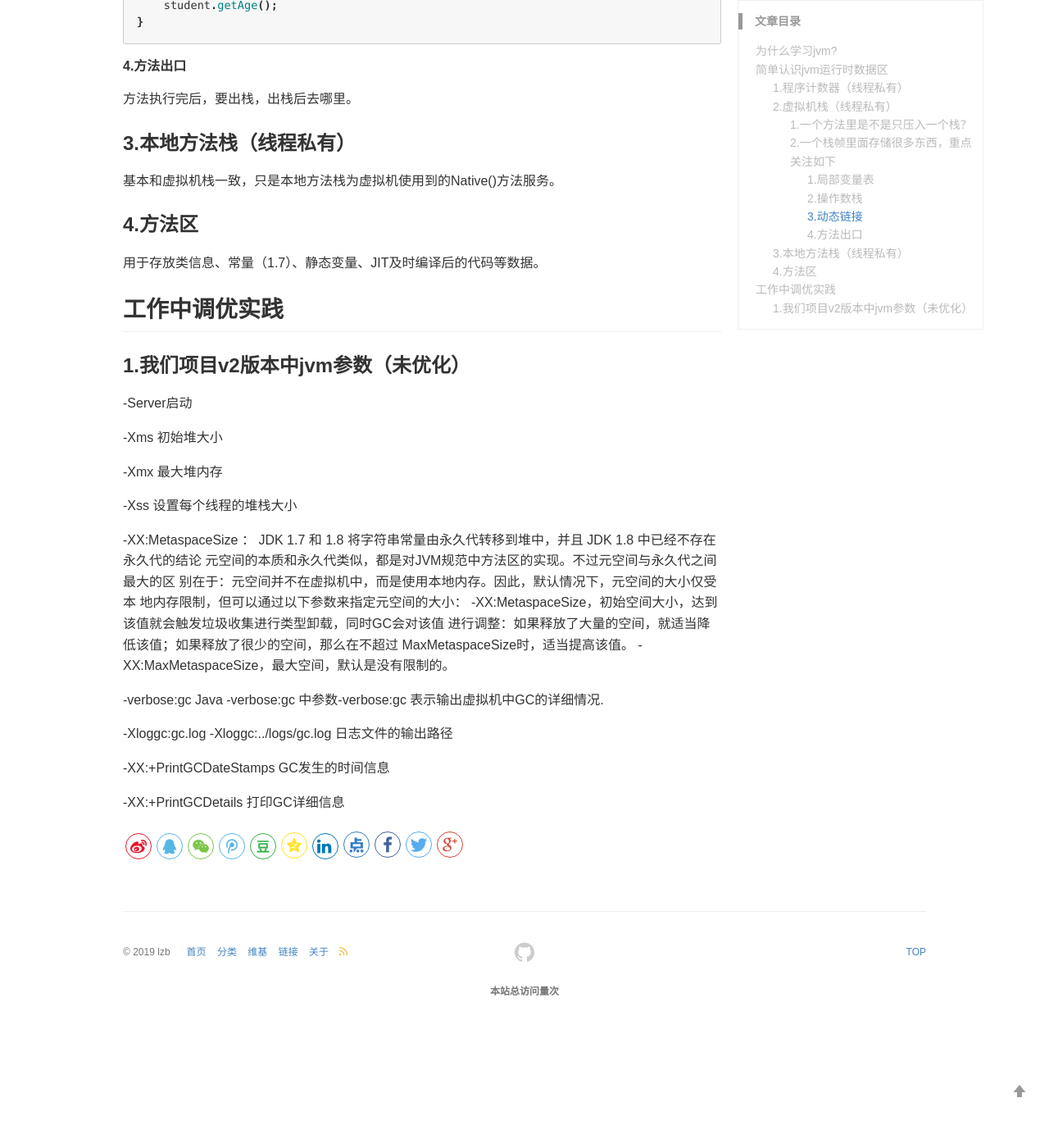
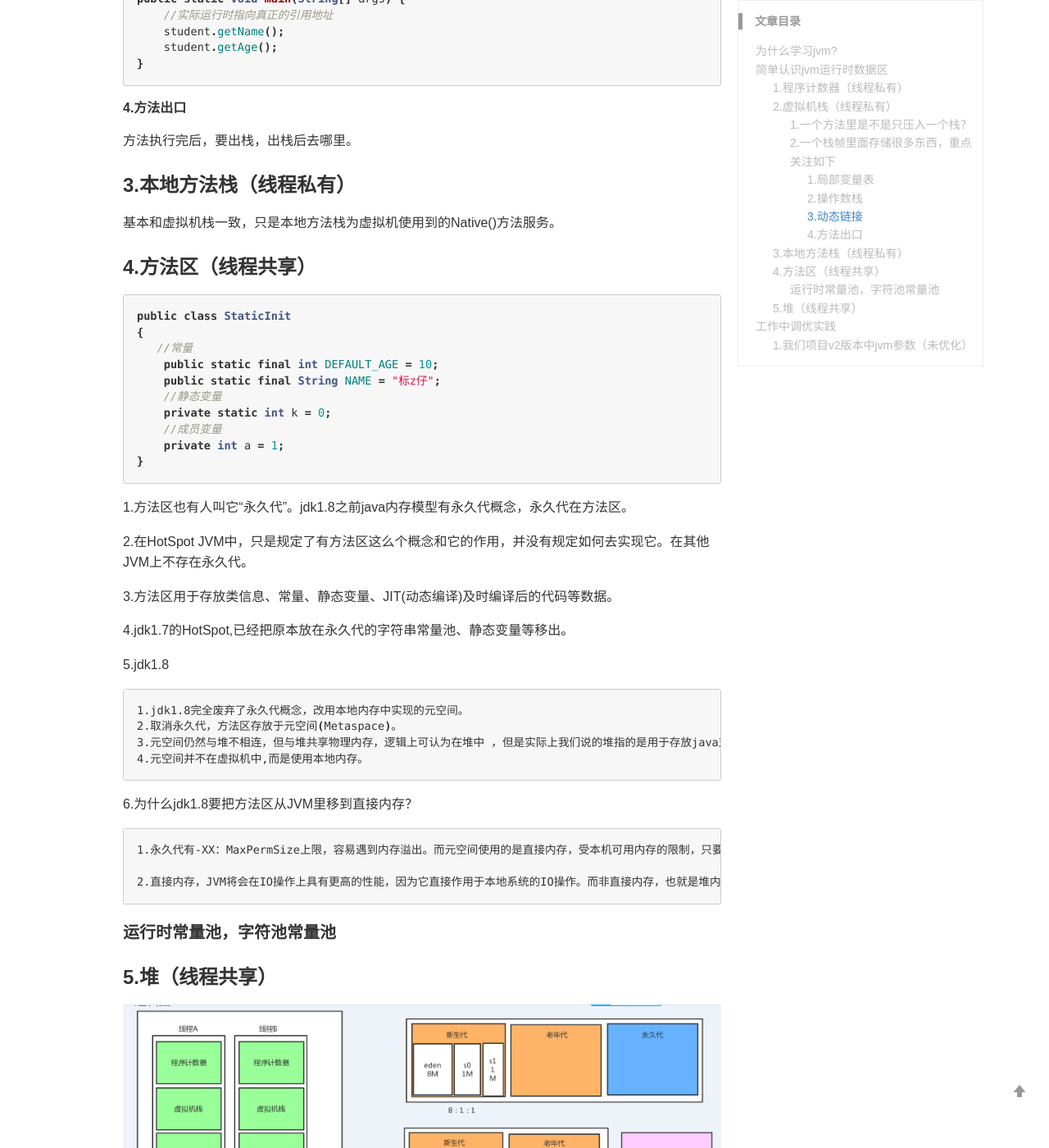
Before and after one commit to lizb0907/lizb0907.github.io, a Jekyll site: the page built from _posts/jvm/2020-05-31-Jvm.md, in a window 1280 px wide and 1400 px high, scrolled down 4095 px. Shown: the whole window at 82% size. Built offline with Jekyll 4.4.1, drawn with Linux system fonts in a browser that asks for light colours; comment, search, counter and statistics services are not loaded; before the commit the page ends 5353 px from its top, so only the background shows below that; some of the changed text lies outside the part shown.

Commit message:
update jvm

````diff
--- a/_posts/jvm/2020-05-31-Jvm.md
+++ b/_posts/jvm/2020-05-31-Jvm.md
@@ -127,9 +127,57 @@ public static void main(String[] args) {
 基本和虚拟机栈一致，只是本地方法栈为虚拟机使用到的Native()方法服务。
 
 
-### 4.方法区
+### 4.方法区（线程共享）
 
-用于存放类信息、常量（1.7）、静态变量、JIT及时编译后的代码等数据。
+```java
+public class StaticInit
+{
+   //常量
+    public static final int DEFAULT_AGE = 10;
+    public static final String NAME = "标z仔";
+    //静态变量
+    private static int k = 0;
+    //成员变量
+    private int a = 1;
+}
+```
+1.方法区也有人叫它“永久代”。jdk1.8之前java内存模型有永久代概念，永久代在方法区。
+
+2.在HotSpot JVM中，只是规定了有方法区这么个概念和它的作用，并没有规定如何去实现它。在其他JVM上不存在永久代。
+
+3.方法区用于存放类信息、常量、静态变量、JIT(动态编译)及时编译后的代码等数据。
+
+4.jdk1.7的HotSpot,已经把原本放在永久代的字符串常量池、静态变量等移出。
+
+5.jdk1.8
+```sh
+1.jdk1.8完全废弃了永久代概念，改用本地内存中实现的元空间。
+2.取消永久代，方法区存放于元空间(Metaspace)。
+3.元空间仍然与堆不相连，但与堆共享物理内存，逻辑上可认为在堆中 ，但是实际上我们说的堆指的是用于存放java对象的那些空间。
+4.元空间并不在虚拟机中,而是使用本地内存。
+```
+
+6.为什么jdk1.8要把方法区从JVM里移到直接内存？
+```sh
+1.永久代有-XX：MaxPermSize上限，容易遇到内存溢出。而元空间使用的是直接内存，受本机可用内存的限制，只要没有触碰到进程可用的内存上限理论上就不会有问题。
+
+2.直接内存，JVM将会在IO操作上具有更高的性能，因为它直接作用于本地系统的IO操作。而非直接内存，也就是堆内存中的数据，如果要作IO操作，会先复制到直接内存，再利用本地IO处理。
+```
+#### 运行时常量池，字符池常量池
+
+### 5.堆（线程共享）
+
+![](/images/posts/jvm/8.png)
+从图可以看出，
+
+1.虚拟机启动时创建。
+
+2.所有对象实例以及数组都要在堆上分配。但是随着JIT编译器的发展与逃逸分析技术
+逐渐成熟，所有对象都分配在堆上分配也渐渐变得不是那么那么“绝对”了。
+
+3.垃圾收集采用分代，所以细分可以新生代，老年代，永久代（1.8为元空间）。
+
+4.物理上可以不连续，逻辑上连续即可。
 
 ## 工作中调优实践
 
````
Also changed, not shown: images/posts/jvm/8.png (added).
